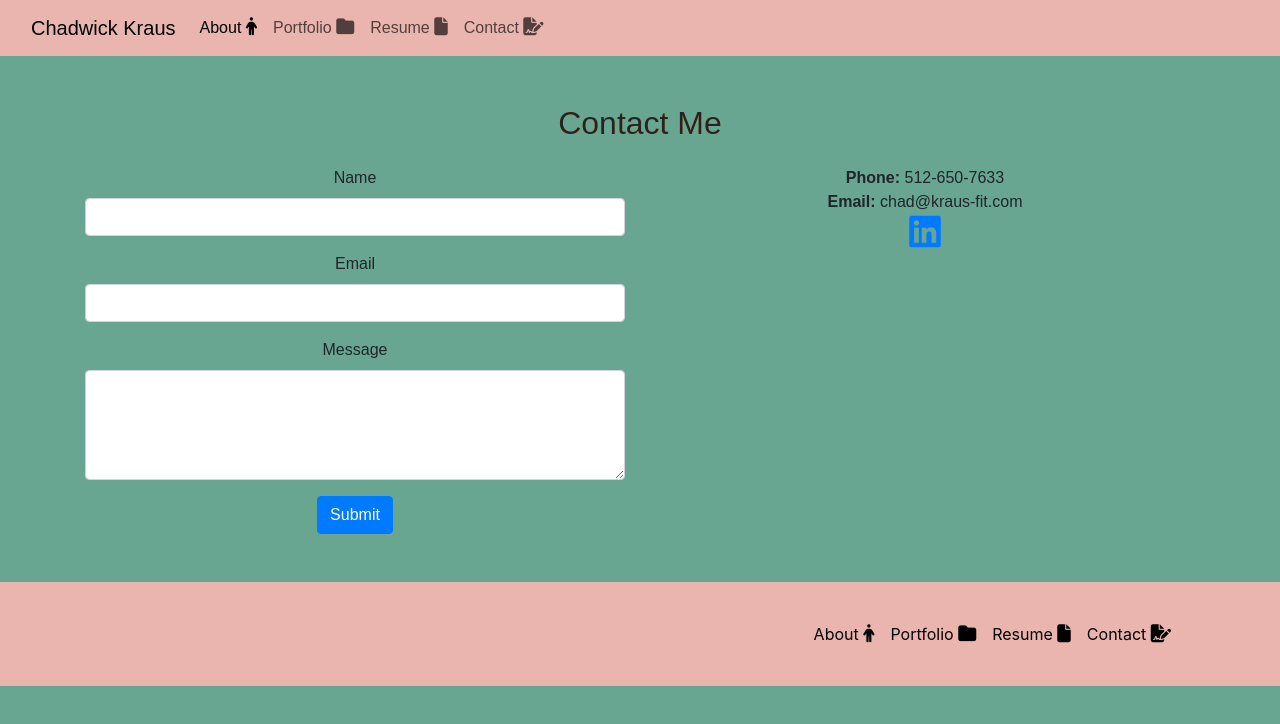
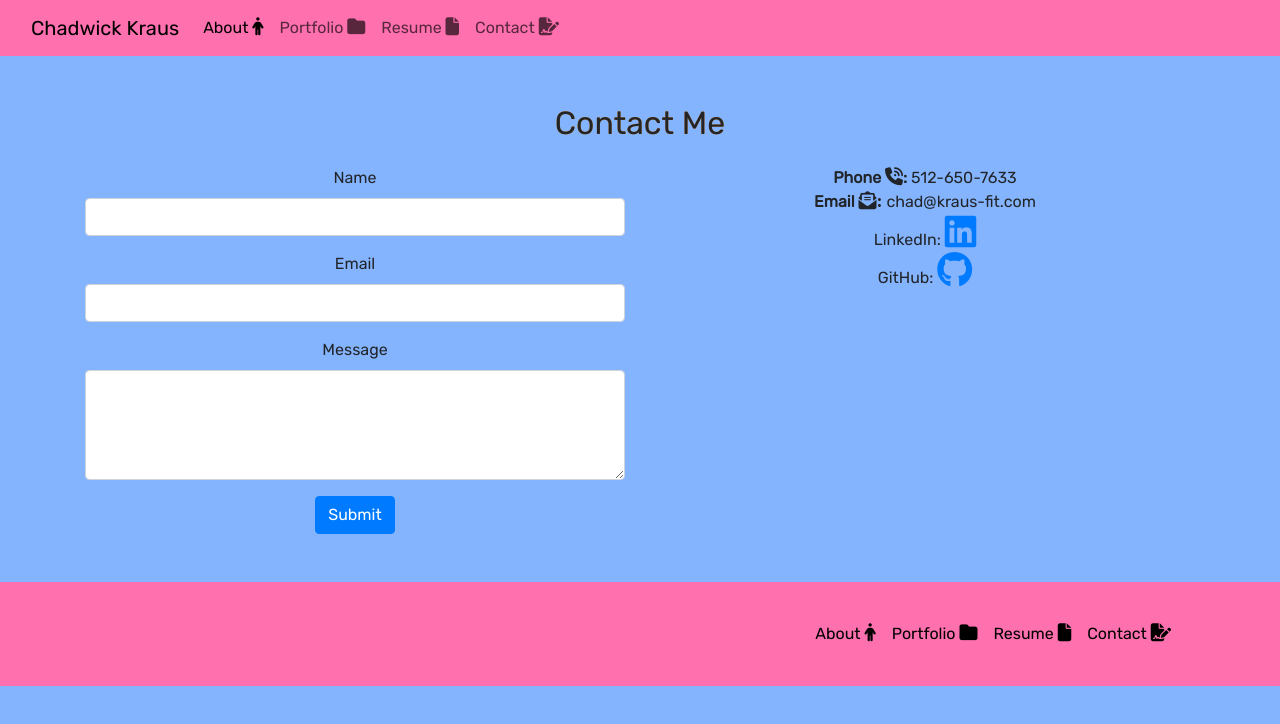
Before and after one commit to chadkraus87/React-Portfolio, a React (Create React App) app in the folder portfolio-app/: page /#/contact in a window 1280 px wide. Shown: the top 724 px of the page. Built offline with nearby package versions, Linux system fonts and the light colour scheme.

Commit message:
Finishing CSS. Imported Google Fonts.

```diff
--- a/portfolio-app/public/index.html
+++ b/portfolio-app/public/index.html
@@ -4,6 +4,9 @@
     <meta charset="utf-8" />
     <link rel="icon" href="%PUBLIC_URL%/favicon.ico" />
     <meta name="viewport" content="width=device-width, initial-scale=1" />
+    <link rel="preconnect" href="https://fonts.googleapis.com">
+<link rel="preconnect" href="https://fonts.gstatic.com" crossorigin>
+<link href="https://fonts.googleapis.com/css2?family=Bricolage+Grotesque:opsz@10..48&family=Rubik&display=swap" rel="stylesheet">
     <meta name="theme-color" content="#000000" />
     <meta
       name="description"
--- a/portfolio-app/src/App.css
+++ b/portfolio-app/src/App.css
@@ -1,23 +1,19 @@
-@import url('https://maxcdn.bootstrapcdn.com/bootstrap/4.5.2/css/bootstrap.min.css');
+@import url("https://maxcdn.bootstrapcdn.com/bootstrap/4.5.2/css/bootstrap.min.css");
 
 body {
-  background-color: #68A691;
+  background-color: #85b4ff;
+  font-family: "Bricolage Grotesque", sans-serif;
+  font-family: "Rubik", sans-serif;
 }
 
 .App {
   text-align: center;
-  font-family: 'Arial', sans-serif;
+  font-family: "Bricolage Grotesque", sans-serif;
+  font-family: "Rubik", sans-serif;
 }
 
 .App-header {
-  background-color: #EAB5AE !important;
-  /* min-height: 100vh;
-  display: flex;
-  flex-direction: column;
-  align-items: center;
-  justify-content: center;
-  font-size: calc(16px + 2vmin);
-  color: #333; */
+  background-color: #ff70ae !important;
 }
 
 .App-logo {
@@ -27,13 +23,13 @@ body {
 }
 
 .App-link {
-  color: #ff5733;
+  color: #fc6722;
   text-decoration: none;
   transition: color 0.3s ease-in-out;
 }
 
 .App-link:hover {
-  color: #ff8855;
+  color: #f5b400;
 }
 
 i {
@@ -44,8 +40,11 @@ i {
   font-size: 18px;
 }
 
+.card-body {
+  background-color: #abf1a2;
+}
+
 footer {
-  background-color: #EAB5AE !important;
+  background-color: #ff70ae !important;
   color: black !important;
-
 }
--- a/portfolio-app/src/pages/Contact.js
+++ b/portfolio-app/src/pages/Contact.js
@@ -25,9 +25,10 @@ const Contact = () => {
           </div>
           <div className="col-md-6">
             <ul className="list-unstyled">
-              <li><strong>Phone:</strong> 512-650-7633</li>
-              <li><strong>Email:</strong> chad@kraus-fit.com</li>
-              <li> <a href="https://linkedin.com/in/chadwick-kraus/" target="_blank" rel="noopener noreferrer"><i class="fa-brands fa-linkedin"></i></a></li>
+              <li><strong>Phone <i class="fa-solid fa-phone-volume nav-icon"></i>:</strong> 512-650-7633</li>
+              <li><strong>Email <i class="fa-solid fa-envelope-open-text nav-icon">:</i></strong> chad@kraus-fit.com </li>
+              <li>LinkedIn: <a href="https://linkedin.com/in/chadwick-kraus/" target="_blank" rel="noopener noreferrer"><i class="fa-brands fa-linkedin"></i></a></li>
+              <li>GitHub: <a href="https://github.com/chadkraus87" target="_blank" rel="noopener noreferrer"><i class="fa-brands fa-github"></i></a></li>
             </ul>
           </div>
         </div>
--- a/portfolio-app/src/pages/Portfolio.js
+++ b/portfolio-app/src/pages/Portfolio.js
@@ -11,7 +11,7 @@ const projects = [
     id: 1,
     title: "Spots",
     description:
-      "An authentication based application that allows users to save their favorite spots.",
+      "An authentication based application that allows users to save their favorite spots with options to save photos, auto-populates addresses, and offers a redirect to the Google Maps address.",
     image: Spots,
     projectLink: "https://spots-1fbfc8155a67.herokuapp.com/",
     repoLink: "https://github.com/chadkraus87/FullStackGroup2",
```
